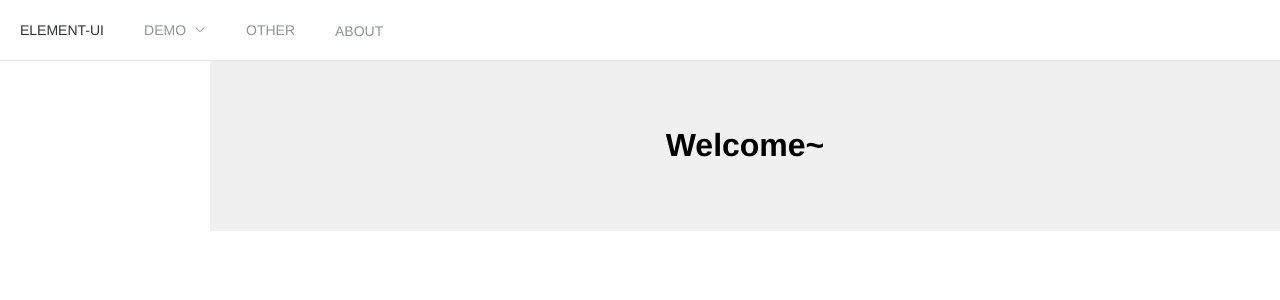
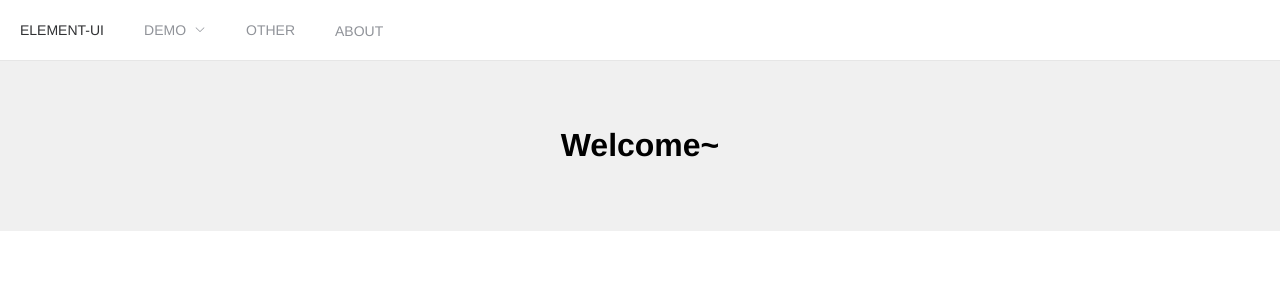
Before and after one commit to snail-lu/portfolio-vue, a Vue app: page /#/home in a window 1280 px wide. Shown: the top 300 px of the page. Built offline with nearby package versions, Linux system fonts and the light colour scheme.

Commit message:
公用样式取消sidebar.scss引入

```diff
--- a/src/styles/index.scss
+++ b/src/styles/index.scss
@@ -2,7 +2,7 @@
 @import './mixin.scss';
 @import './transition.scss';
 @import './element-ui.scss';
-@import './sidebar.scss';
+// @import './sidebar.scss';
 
 body {
 	height: 100%;
@@ -53,15 +53,15 @@ div:focus {
 		visibility: hidden;
 		display: block;
 		font-size: 0;
-    content: " ";
+		content: ' ';
 		clear: both;
 		height: 0;
 	}
 }
-.el-image-viewer__mask{
+.el-image-viewer__mask {
 	opacity: 0.6;
 }
- .el-icon-circle-close{
+.el-icon-circle-close {
 	color: #fff;
 }
 // main-container global css
```
Lines whose indentation alone changed are shown as unchanged.
